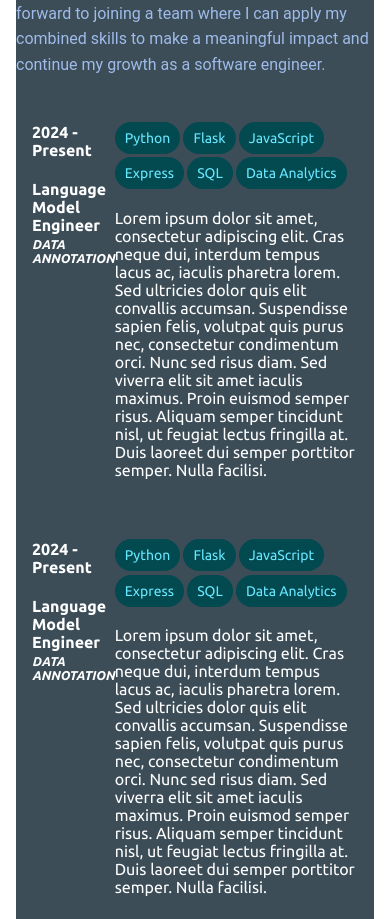
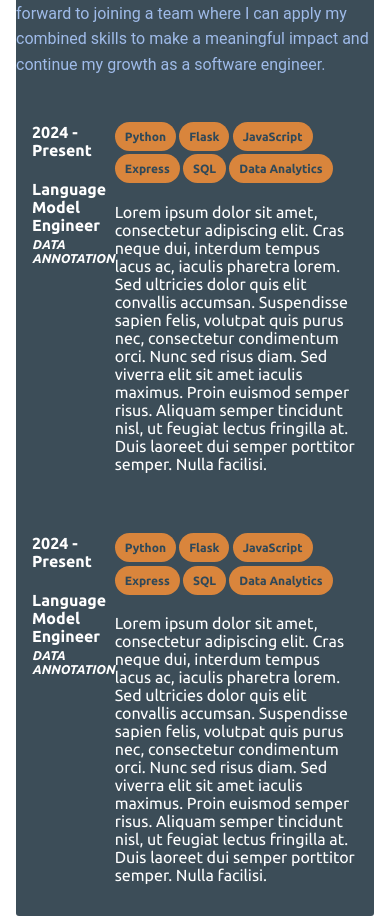
Before and after one commit to john-tettis/portfolio-updated, a React (Create React App) app: page / in a window 390 px wide. Shown: the part 1220-2139 px from the top of the page. Built offline with nearby package versions, Linux system fonts and the light colour scheme.

Commit message:
changed color scheme, added breakpoint tag for potential breakpoint. reduced font size

```diff
--- a/src/styles/skillBubble.css
+++ b/src/styles/skillBubble.css
@@ -2,11 +2,21 @@
 .skill-bubble {
     display: inline-block; /* Makes it behave like an inline element */
     padding: 8px 10px; /* Optional: Adjust padding for some spacing around the text */
-    background-color:var(--color-2); /* Background color */
-    color:var(--color-5);;
+    background-color:var(--color-3); /* Background color */
+    color:var(--color-6);
     border-radius: 20px; /* Pill shape */
     margin: 0 .2rem .2rem 0;
-    font-size: 14px; /* Text size */
-    font-weight: 400; /* Optional: makes text bold */
+    font-size: 12px; /* Text size */
+    font-weight: 600; /* Optional: makes text bold */
     text-align: center; /* Center the text horizontally */
+    white-space: nowrap; /* Prevents text wrapping */
   }
+
+
+
+  /* @media  screen and (max-width:1199px) {
+    .skill-bubble{
+
+    }
+
+} */
```
